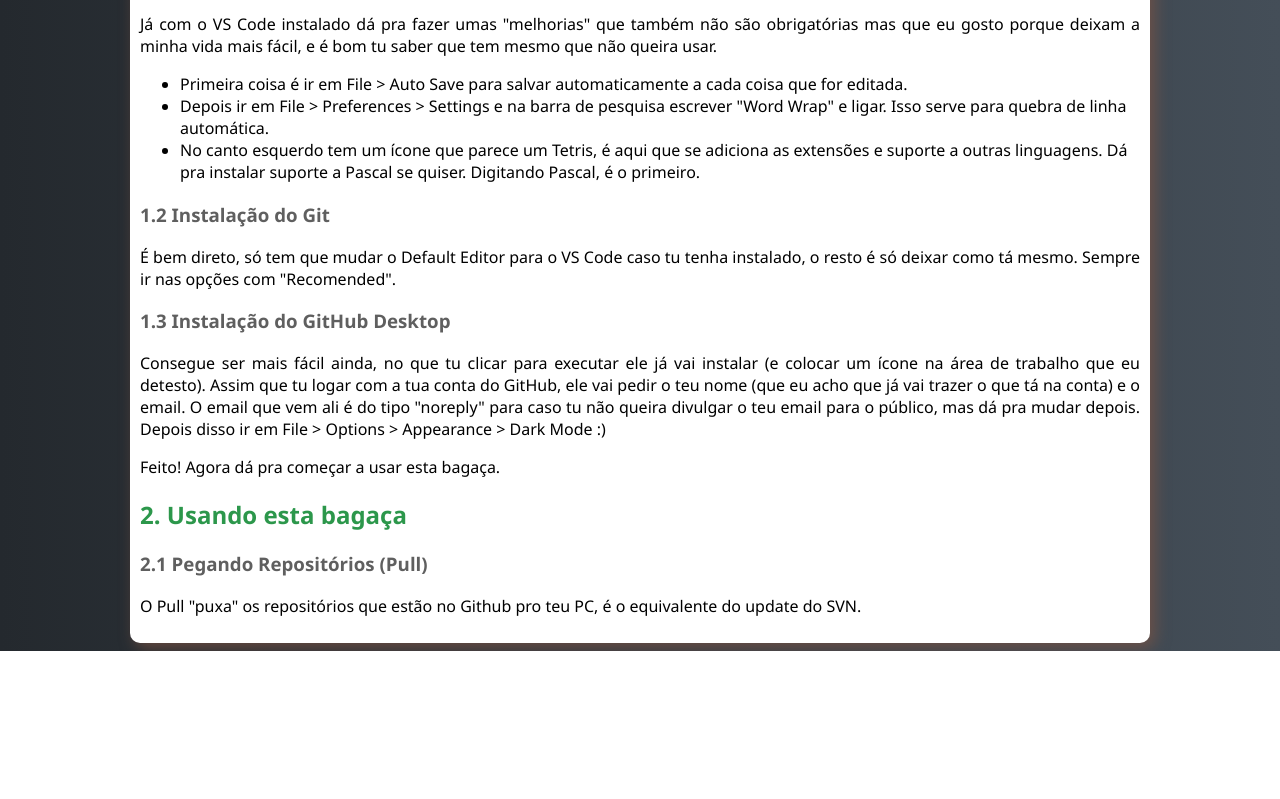
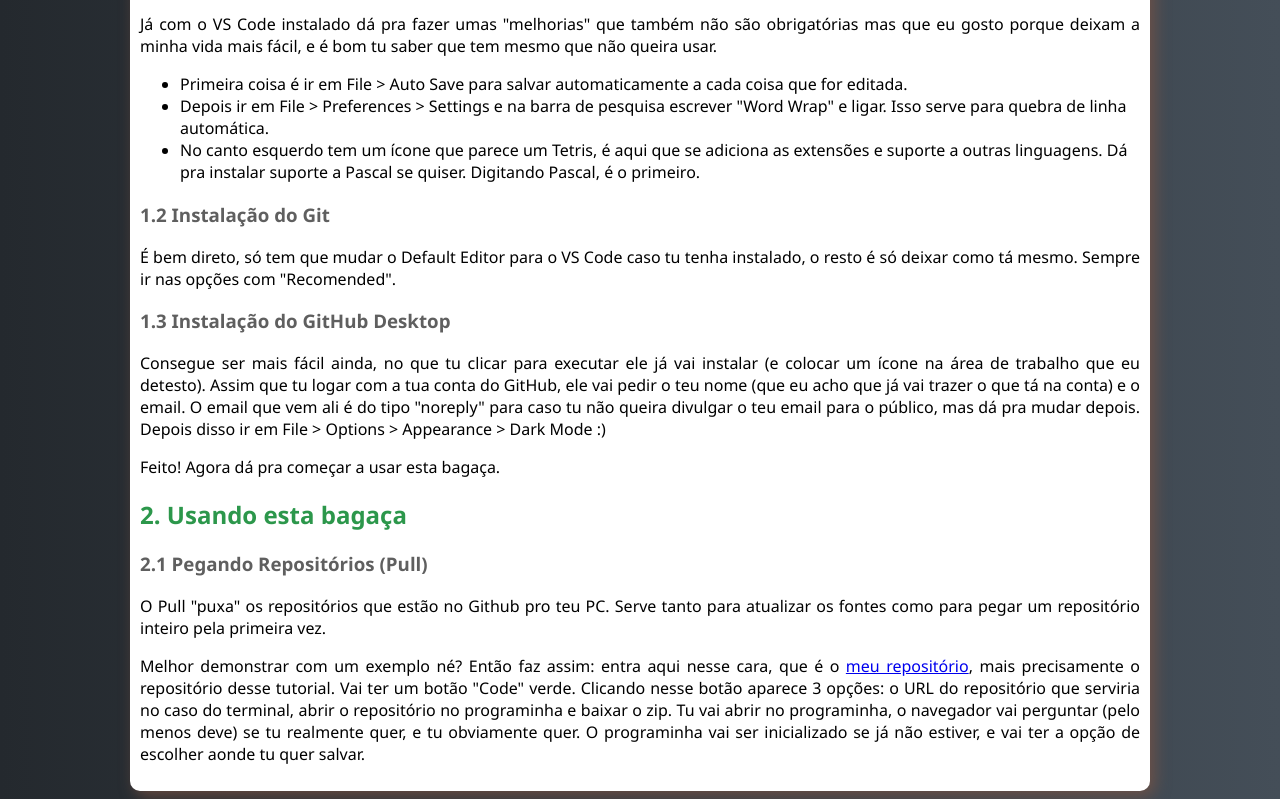
Before and after one commit to carlosbecker2077/tutorial-git-github, a plain HTML site: page index.html in a window 1280 px wide. Shown: the part 576-1375 px from the top of the page. Before the commit the page ends 1227 px from the top, so only its background shows below. Drawn offline with Linux system fonts and the light colour scheme.

Commit message:
Update index.html

```diff
--- a/index.html
+++ b/index.html
@@ -80,8 +80,12 @@
         <h2>2. Usando esta bagaça</h2>
         <h3>2.1 Pegando Repositórios (Pull)</h3>
         <p>
-            O Pull "puxa" os repositórios que estão no Github pro teu PC, é o equivalente do update do SVN.
+            O Pull "puxa" os repositórios que estão no Github pro teu PC. Serve tanto para atualizar os fontes como para pegar um repositório inteiro pela primeira vez.
         </p>
+        <p>
+            Melhor demonstrar com um exemplo né? Então faz assim: entra aqui nesse cara, que é o <a target="_blank" href="https://github.com/carlosbecker2077/tutorial-git-github">meu repositório</a>, mais precisamente o repositório desse tutorial. Vai ter um botão "Code" verde. Clicando nesse botão aparece 3 opções: o URL do repositório que serviria no caso do terminal, abrir o repositório no programinha e baixar o zip. Tu vai abrir no programinha, o navegador vai perguntar (pelo menos deve) se tu realmente quer, e tu obviamente quer. O programinha vai ser inicializado se já não estiver, e vai ter a opção de escolher aonde tu quer salvar.
+        </p>
+
     </main>
 </body>
 </html>
```
